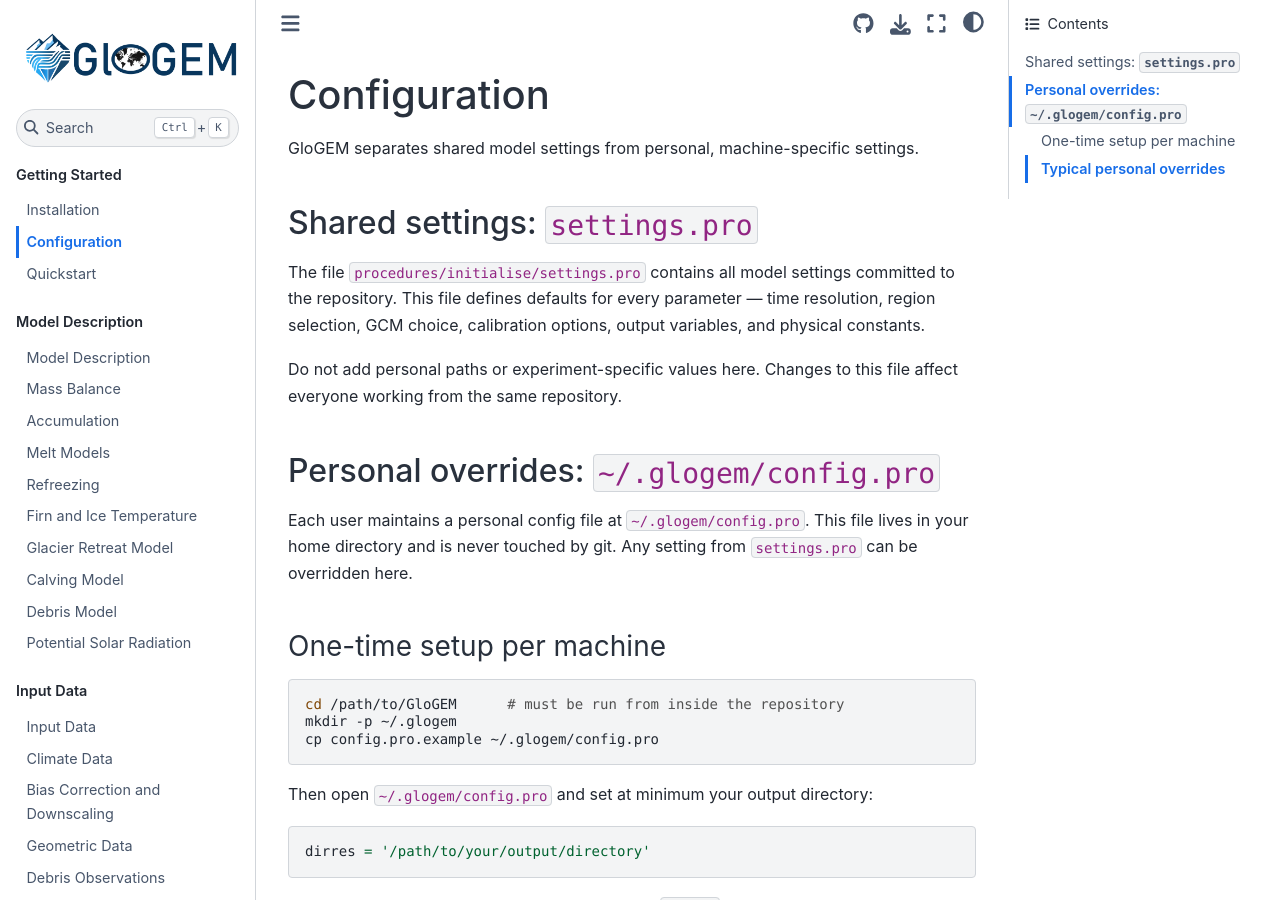
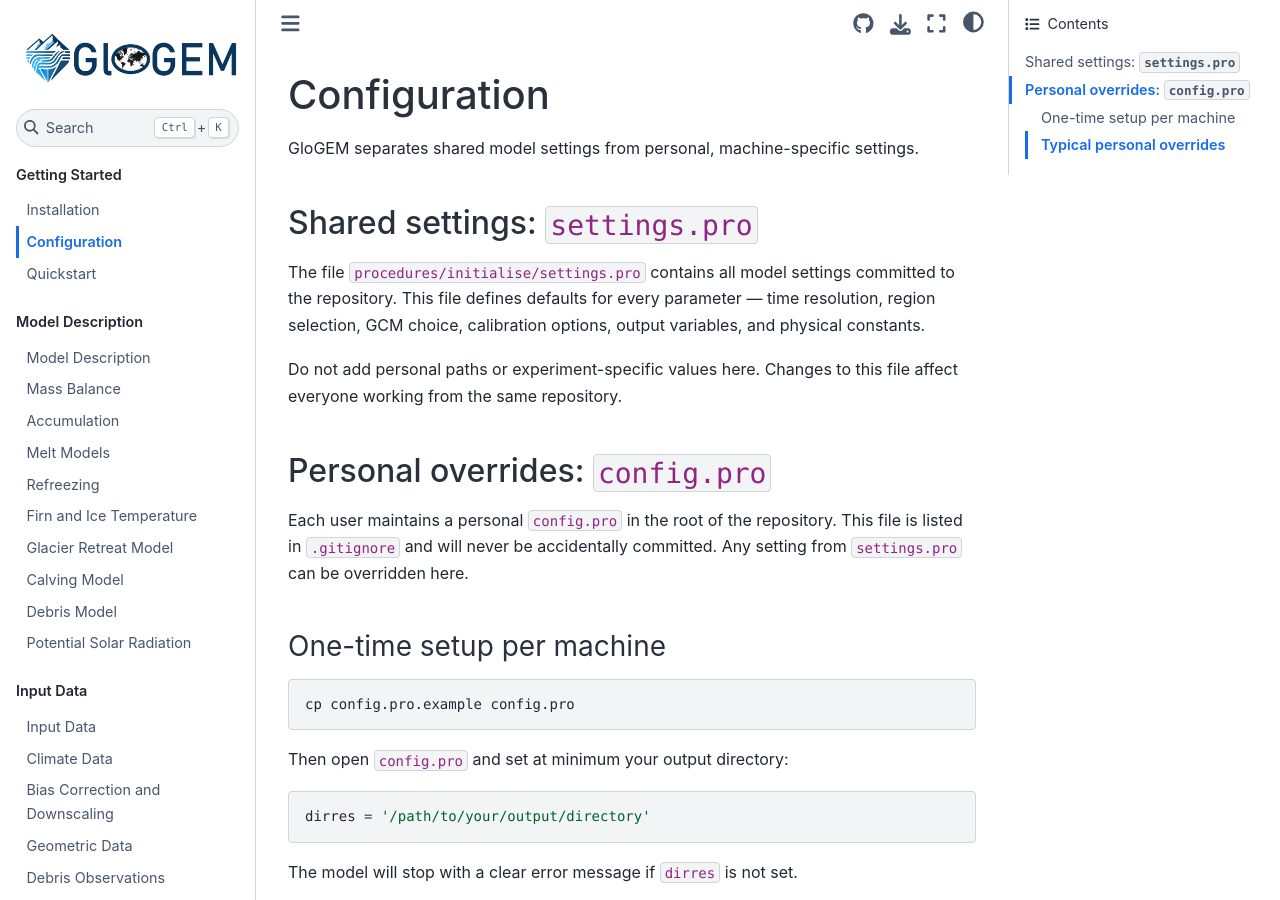
Before and after one commit to eth-vaw-glaciology/GloGEM-doc-temp, a Sphinx documentation site: the page built from docs/source/getting-started/configuration.md, in a window 1280 px wide and 900 px high. Built offline with Sphinx 7.4.7 and the Sphinx Book theme 1.1.4, drawn with Linux system fonts in a browser that asks for light colours.

Commit message:
docs: update config setup to use in-repo config.pro instead of ~/.glogem/
Co-Authored-By: Claude Sonnet 4.6 <noreply@anthropic.com>

````diff
--- a/docs/source/getting-started/configuration.md
+++ b/docs/source/getting-started/configuration.md
@@ -8,19 +8,17 @@ The file `procedures/initialise/settings.pro` contains all model settings commit
 
 Do not add personal paths or experiment-specific values here. Changes to this file affect everyone working from the same repository.
 
-## Personal overrides: `~/.glogem/config.pro`
+## Personal overrides: `config.pro`
 
-Each user maintains a personal config file at `~/.glogem/config.pro`. This file lives in your home directory and is never touched by git. Any setting from `settings.pro` can be overridden here.
+Each user maintains a personal `config.pro` in the root of the repository. This file is listed in `.gitignore` and will never be accidentally committed. Any setting from `settings.pro` can be overridden here.
 
 ### One-time setup per machine
 
 ```bash
-cd /path/to/GloGEM      # must be run from inside the repository
-mkdir -p ~/.glogem
-cp config.pro.example ~/.glogem/config.pro
+cp config.pro.example config.pro
 ```
 
-Then open `~/.glogem/config.pro` and set at minimum your output directory:
+Then open `config.pro` and set at minimum your output directory:
 
 ```idl
 dirres = '/path/to/your/output/directory'
````
